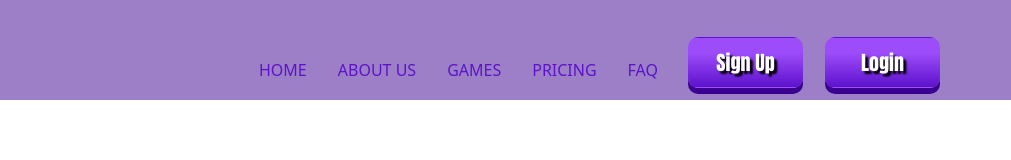
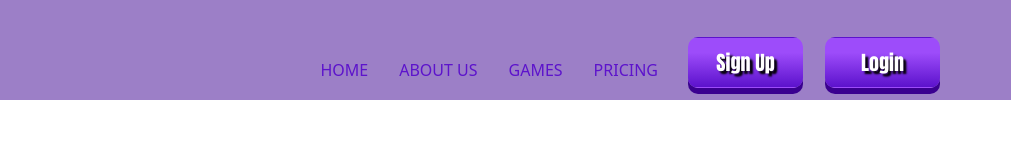
Before and after one commit to RWDD-Sajal-Acharjee/Jackpot, a plain HTML site: page index.html in a window 1280 px wide. Shown: the full height of the page, 269-1280 px from the left. Drawn offline with Linux system fonts and the light colour scheme; some packages are replaced by stand-ins of ours; a script that the page names is missing.

Commit message:
Project Jackpot

```diff
--- a/index.html
+++ b/index.html
@@ -48,9 +48,7 @@
             <li class="nav-item">
               <a class="nav-link" href="#">Pricing</a>
             </li>
-            <li class="nav-item">
-              <a class="nav-link" href="#">Faq</a>
-            </li>
+
           </ul>
         </div>
         <button class="cmn-btn sign-btn btn btn-sm anton-reg font-24 text-white" type="button">Sign Up</button>
```
